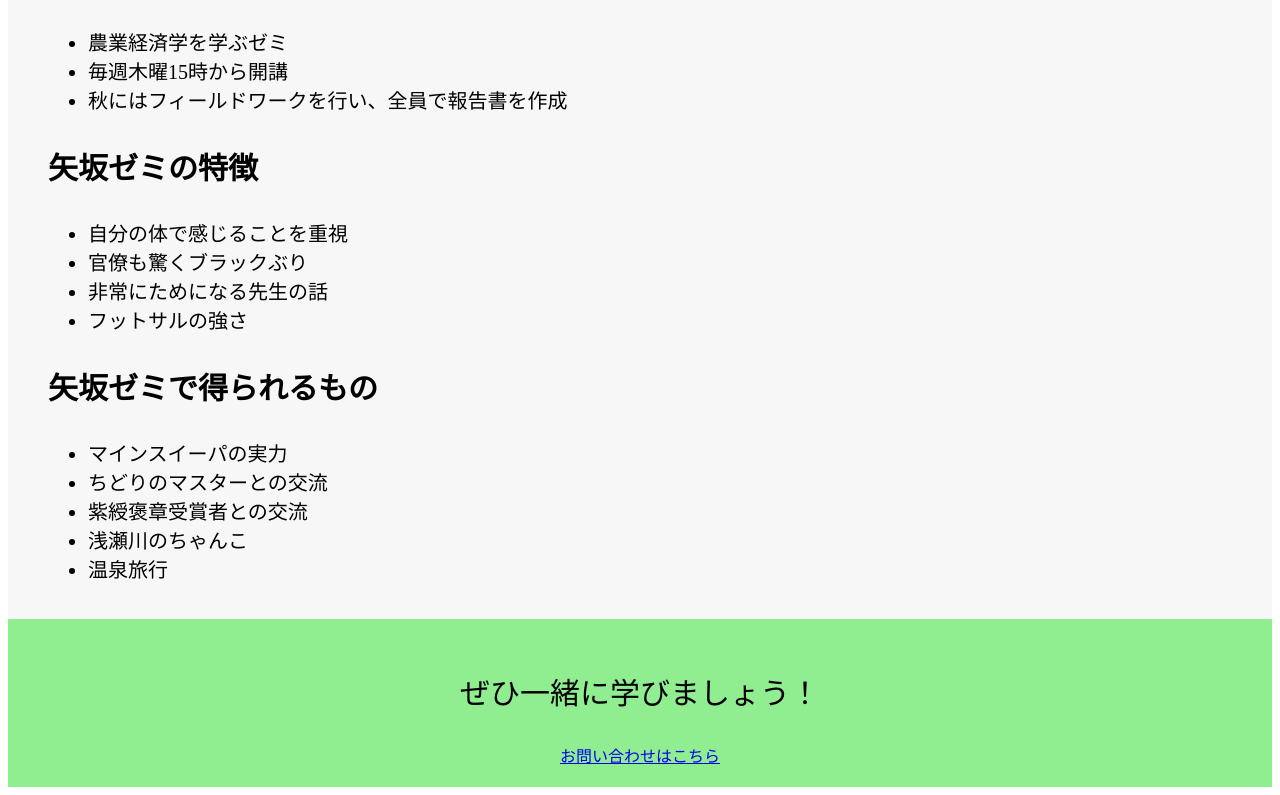
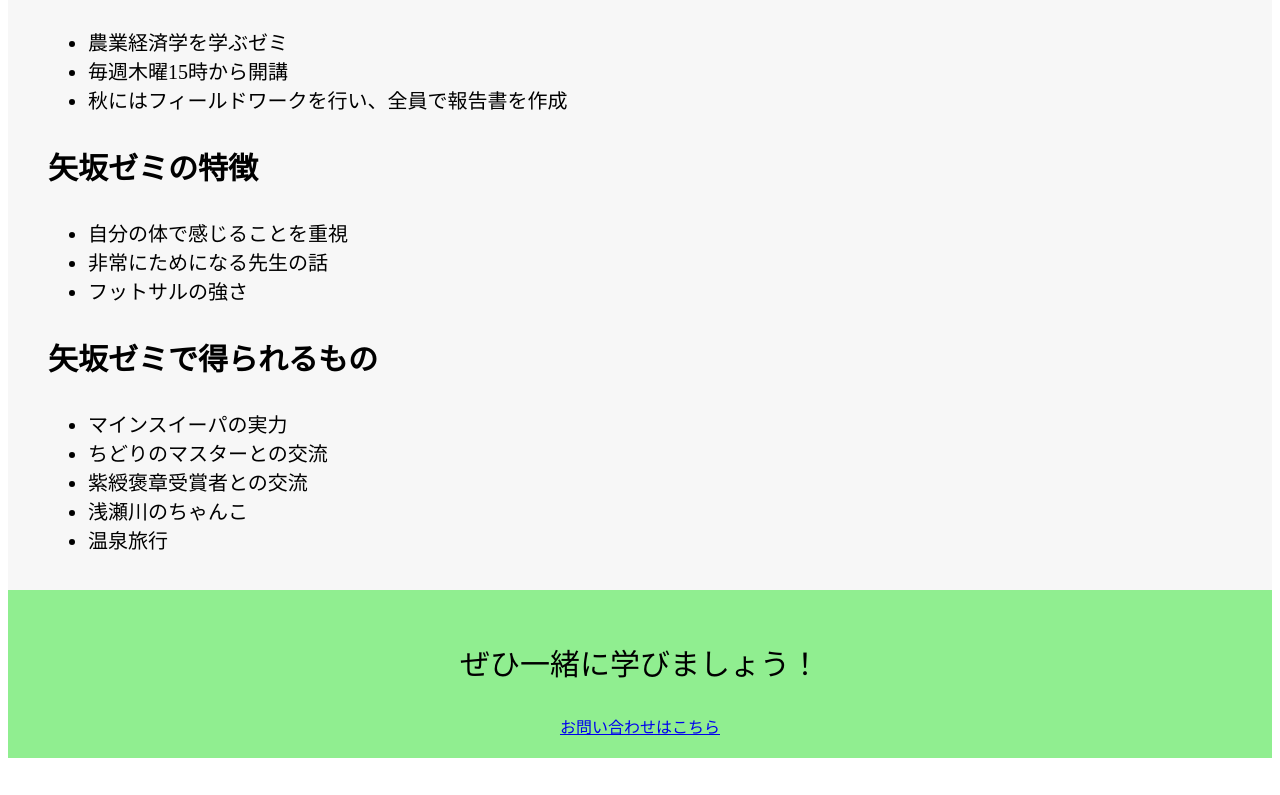
Before and after one commit to agrieconomics/agrieconomics.github.io, a plain HTML site: page index.html in a window 1280 px wide. Shown: the part 1038-1833 px from the top of the page. After the commit the page ends 1804 px from the top, so only its background shows below. Drawn offline with Linux system fonts and the light colour scheme.

Commit message:
Update index.html

```diff
--- a/index.html
+++ b/index.html
@@ -41,7 +41,6 @@
         <h3>矢坂ゼミの特徴</h3>
           <ul>
             <li>自分の体で感じることを重視</li>
-            <li>官僚も驚くブラックぶり</li>
             <li>非常にためになる先生の話</li>
             <li>フットサルの強さ</li>
           </ul>
```
